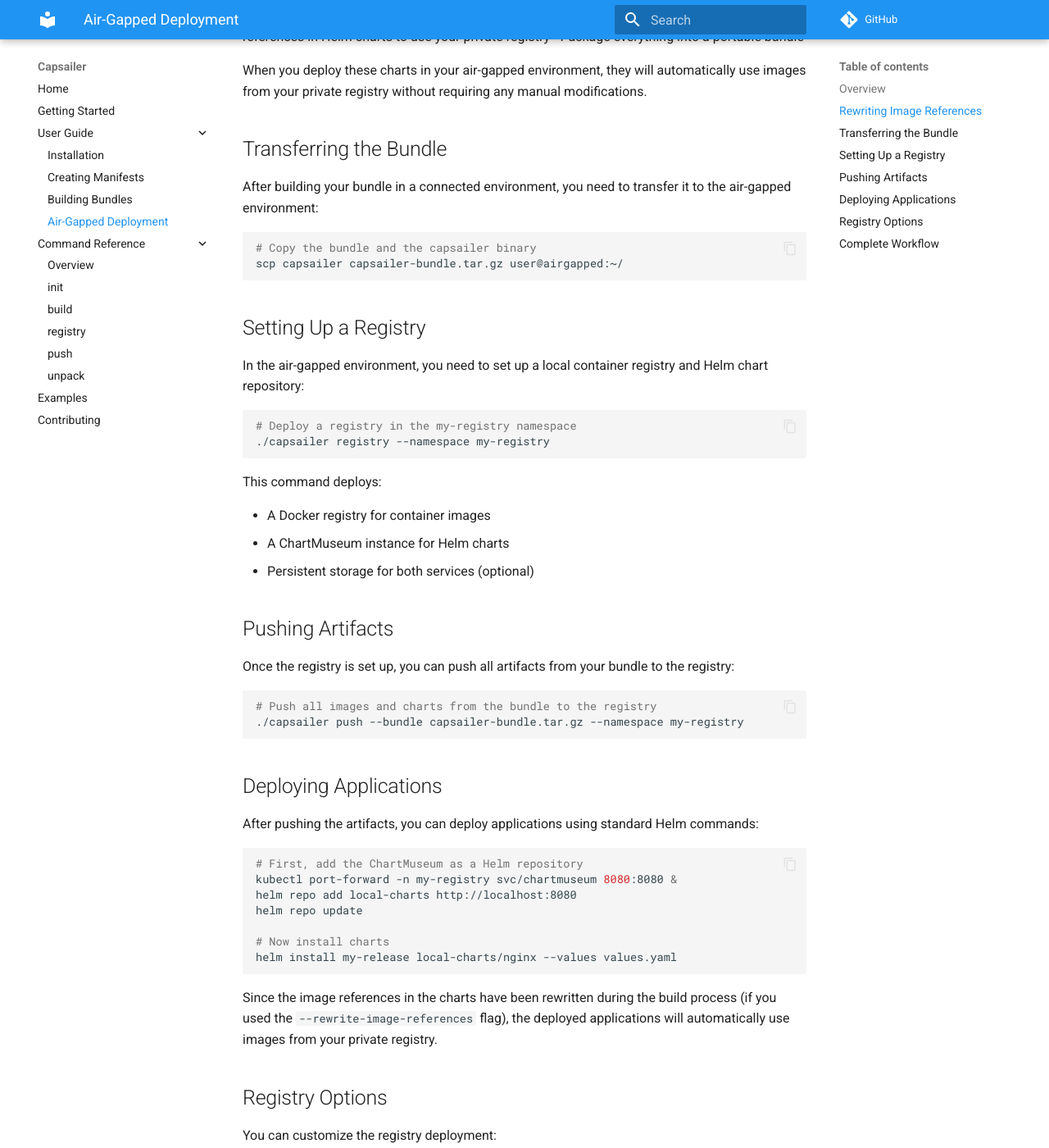
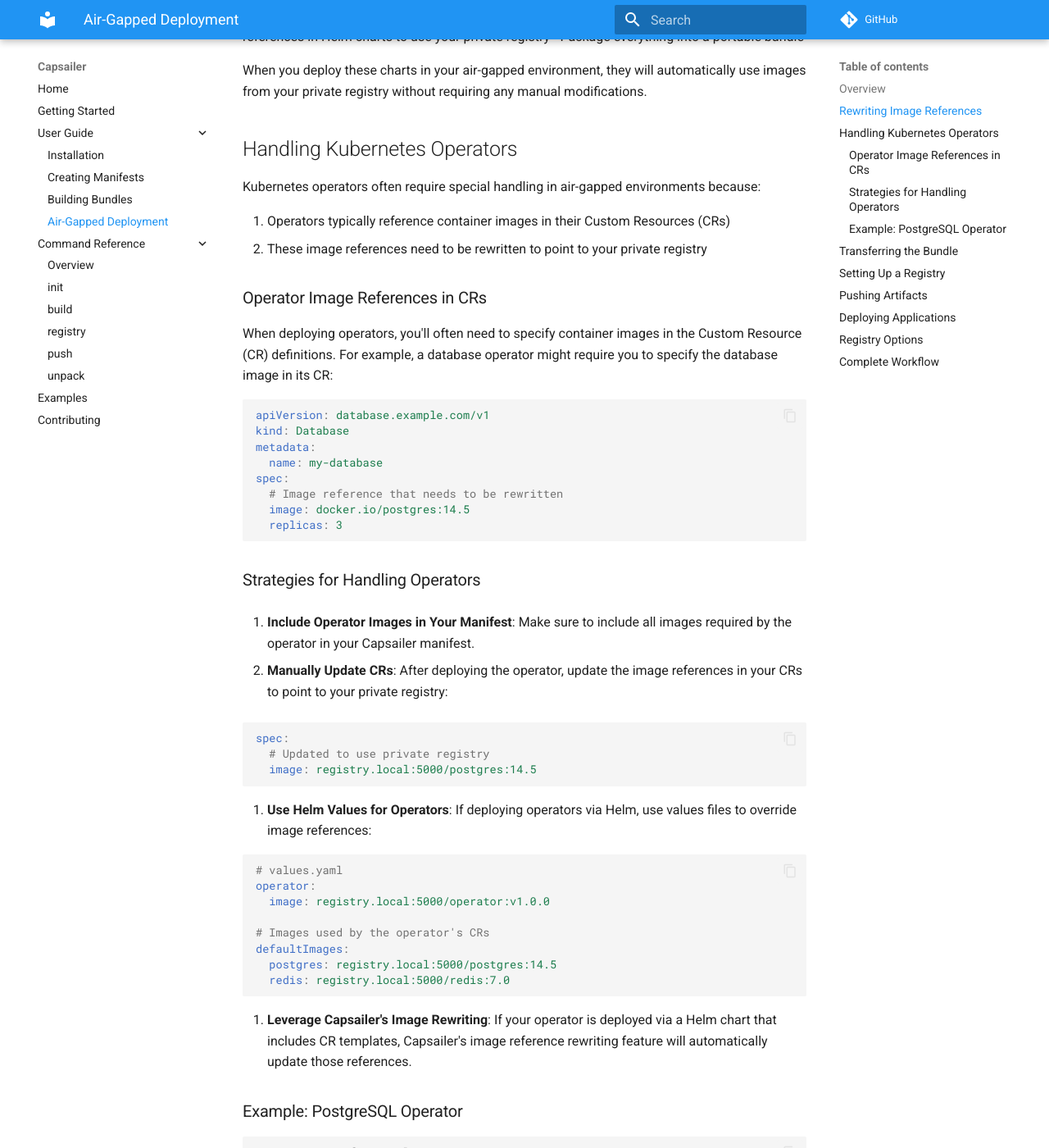
Before and after one commit to capsailer/capsailer-cli, an MkDocs documentation site: the page built from docs/user-guide/air-gapped-deployment.md, in a window 1280 px wide and 1400 px high, scrolled down 709 px. Shown: the whole window at 82% size. Built offline with MkDocs 1.6.1 and Material for MkDocs 9.7.7, drawn with Linux system fonts in a browser that asks for light colours; comment, search, counter and statistics services are not loaded; some of the changed text lies outside the part shown.

Commit message:
Update documentation for image reference rewriting in air-gapped environments

````diff
--- a/docs/user-guide/air-gapped-deployment.md
+++ b/docs/user-guide/air-gapped-deployment.md
@@ -25,6 +25,92 @@
 - Package everything into a portable bundle
 
 When you deploy these charts in your air-gapped environment, they will automatically use images from your private registry without requiring any manual modifications.
+
+## Handling Kubernetes Operators
+
+Kubernetes operators often require special handling in air-gapped environments because:
+
+1. Operators typically reference container images in their Custom Resources (CRs)
+2. These image references need to be rewritten to point to your private registry
+
+### Operator Image References in CRs
+
+When deploying operators, you'll often need to specify container images in the Custom Resource (CR) definitions. For example, a database operator might require you to specify the database image in its CR:
+
+```yaml
+apiVersion: database.example.com/v1
+kind: Database
+metadata:
+  name: my-database
+spec:
+  # Image reference that needs to be rewritten
+  image: docker.io/postgres:14.5
+  replicas: 3
+```
+
+### Strategies for Handling Operators
+
+1. **Include Operator Images in Your Manifest**:
+   Make sure to include all images required by the operator in your Capsailer manifest.
+
+2. **Manually Update CRs**:
+   After deploying the operator, update the image references in your CRs to point to your private registry:
+
+   ```yaml
+   spec:
+     # Updated to use private registry
+     image: registry.local:5000/postgres:14.5
+   ```
+
+3. **Use Helm Values for Operators**:
+   If deploying operators via Helm, use values files to override image references:
+
+   ```yaml
+   # values.yaml
+   operator:
+     image: registry.local:5000/operator:v1.0.0
+
+   # Images used by the operator's CRs
+   defaultImages:
+     postgres: registry.local:5000/postgres:14.5
+     redis: registry.local:5000/redis:7.0
+   ```
+
+4. **Leverage Capsailer's Image Rewriting**:
+   If your operator is deployed via a Helm chart that includes CR templates, Capsailer's image reference rewriting feature will automatically update those references.
+
+### Example: PostgreSQL Operator
+
+```yaml
+# In your manifest.yaml
+images:
+  - postgres:14.5
+  - postgres-operator:v1.10.0
+  # Any additional images the operator might need
+
+charts:
+  - name: postgres-operator
+    repo: https://example.com/charts
+    version: 1.10.0
+```
+
+After deploying with Capsailer:
+
+```bash
+# Deploy the operator
+helm install postgres-operator local-charts/postgres-operator
+
+# Create a database CR with the rewritten image reference
+cat <<EOF | kubectl apply -f -
+apiVersion: database.example.com/v1
+kind: Database
+metadata:
+  name: my-database
+spec:
+  image: registry.local:5000/postgres:14.5
+  replicas: 3
+EOF
+```
 
 ## Transferring the Bundle
 
````
Also changed, not shown: docs/user-guide/building-bundles.md (+31 -0 lines).
